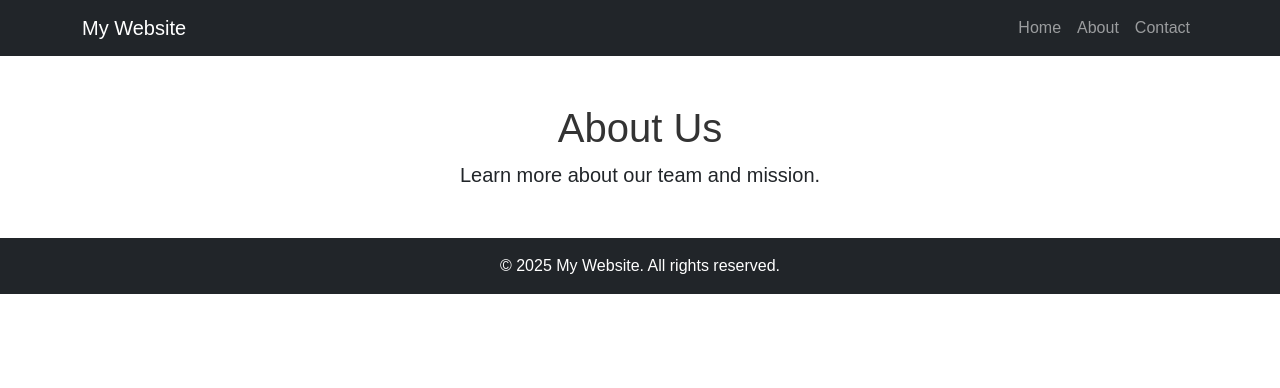
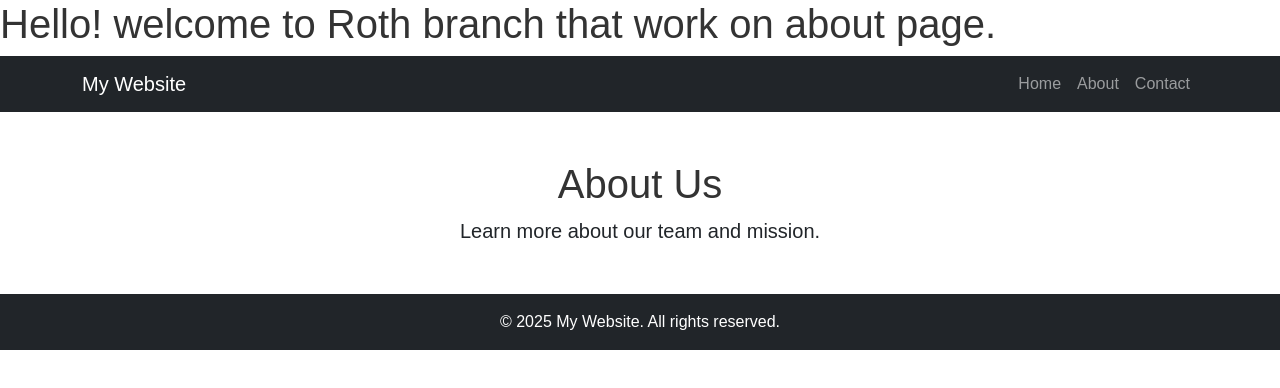
Before and after one commit to borey-penh/team5, a plain HTML site: page about.html in a window 1280 px wide. Drawn offline with nearby package versions, Linux system fonts and the light colour scheme.

Commit message:
work on about page

```diff
--- a/about.html
+++ b/about.html
@@ -8,6 +8,7 @@
     <link rel="stylesheet" href="style.css">
 </head>
 <body>
+    <h1>Hello! welcome to Roth branch that work on about page.</h1>
     <nav class="navbar navbar-expand-lg navbar-dark bg-dark">
         <div class="container">
             <a class="navbar-brand" href="index.html">My Website</a>
```
